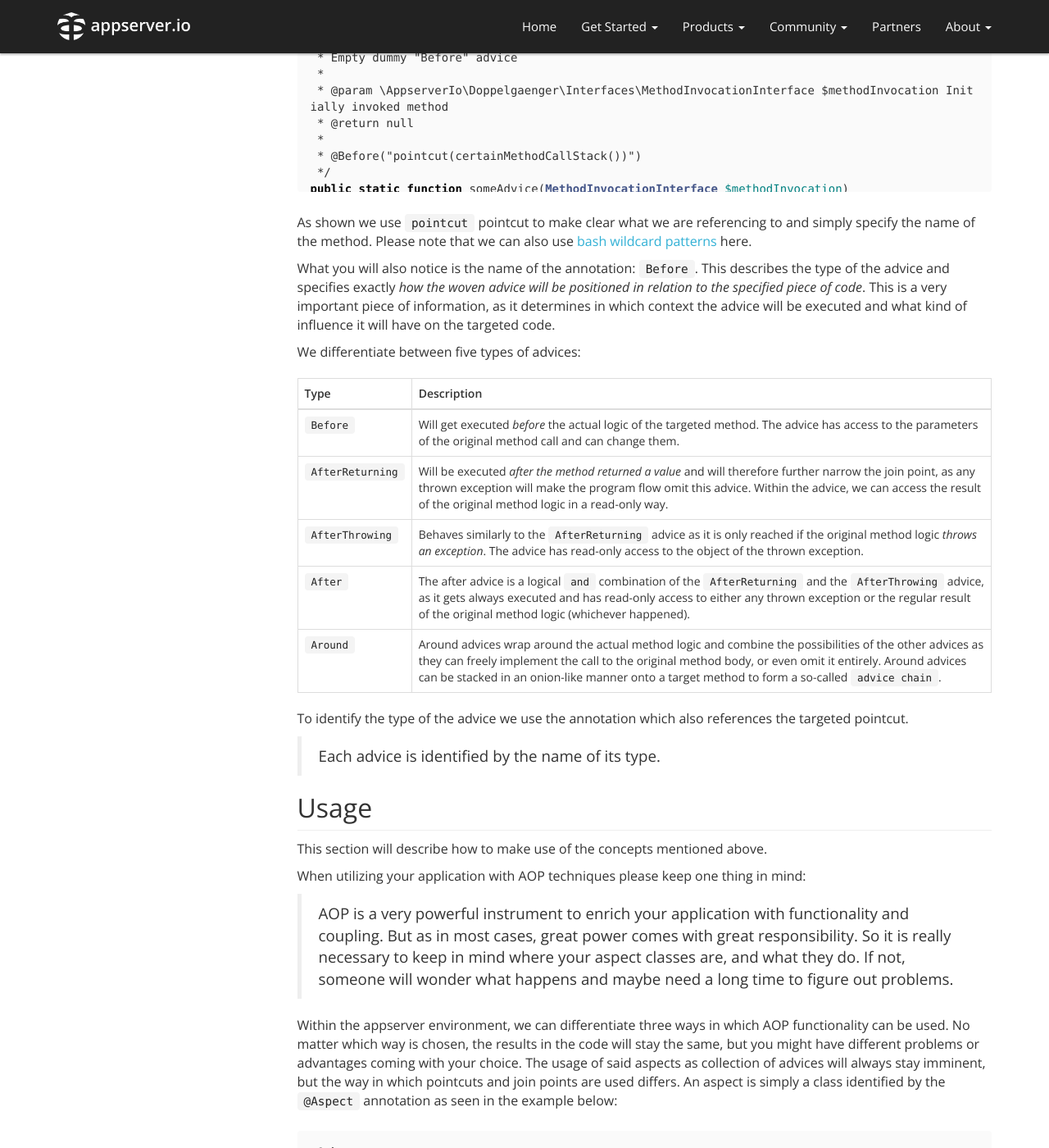
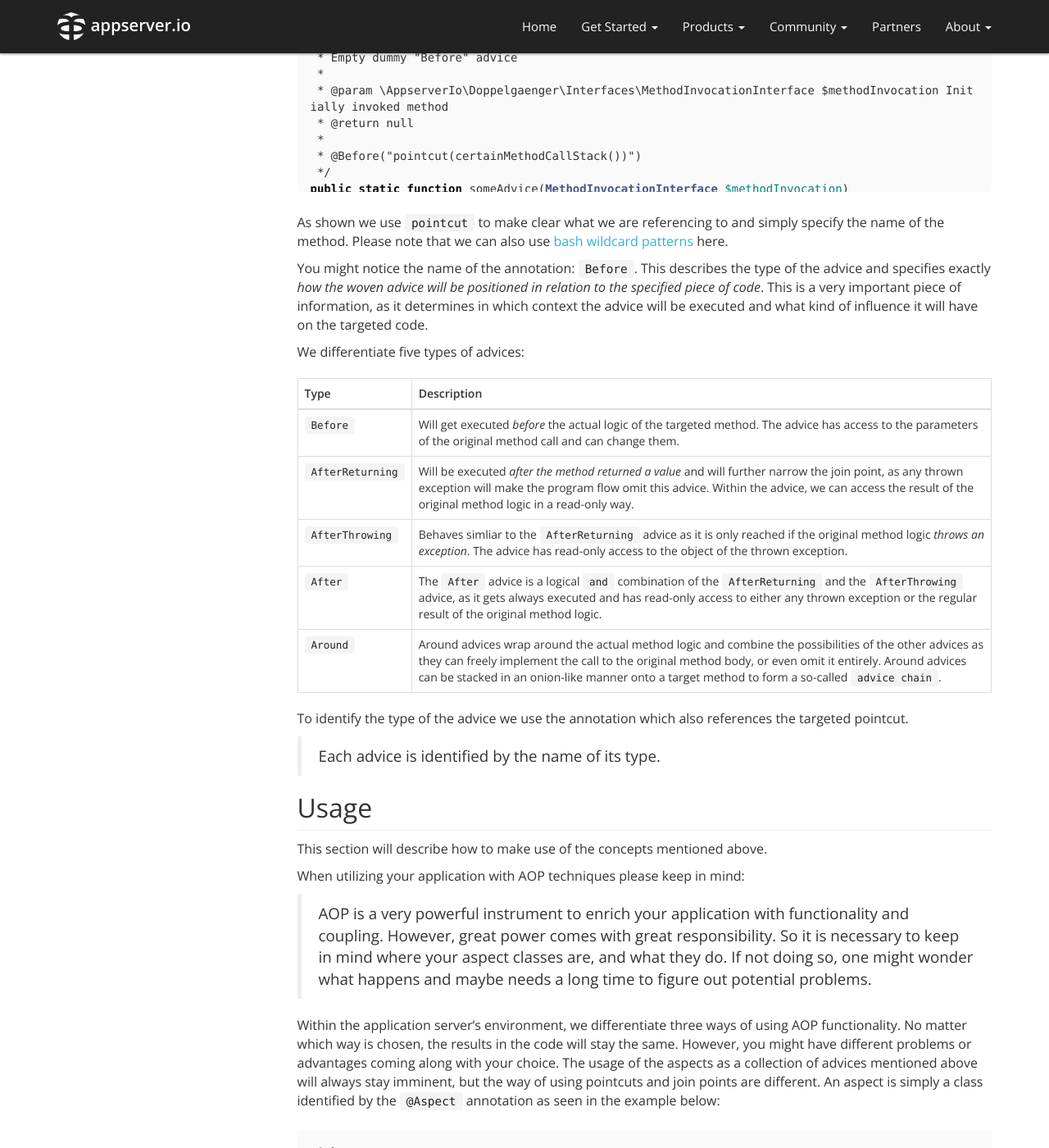
Before and after one commit to appserver-io/appserver, a Jekyll site: the page built from _docs/aop.md, in a window 1280 px wide and 1400 px high, scrolled down 4323 px. Shown: the whole window at 82% size. Built offline with Jekyll 4.4.1, drawn with Linux system fonts in a browser that asks for light colours; nearby versions of some CDN libraries; library files that are not in the unit come from our copies; Markdown is read by kramdown in place of the engine named in the settings; some of the changed text lies outside the part shown.

Commit message:
Update aop.md
Changes until line 298

````diff
--- a/_docs/aop.md
+++ b/_docs/aop.md
@@ -161,25 +161,25 @@
 
 | Connective  | Symbol      | Description                                                                                          |
 | ------------| ------------| -----------------------------------------------------------------------------------------------------|
-| `and`         | &&          | Both parts of the pointcut have to evaluate to `true` that the weaving will take effect.             |
-| `or`          | &#124;&#124;| *At least one* part on both sides of the or connective have to be true that the weaving takes place. |
-| `if...then`   | if(...)     | The boolean result of the condition within the brackets can be used to determine if weaving will take place. The condition will share the scope of the method(s) specified within the narrowed `call` join point |
+| `and`         | &&          | Both parts of the pointcut have to return `true` for the weaving to take effect.             |
+| `or`          | &#124;&#124;| *At least one* part on both sides of the connection have to be true for the weaving to take place. |
+| `if...then`   | if(...)     | The boolean result of the condition within the brackets can be used to determine if weaving will take place. The condition will share the scope of the method(s) specified within the narrowed `call` join point. |
 
-As you can also see, you do not have to specify the full name of the targeted code as we support [bash wildcard patterns](https://www.shell-tips.com/2006/11/04/using-bash-wildcards/) within so called `Signature Pointcuts`.
+As you can see, you do not have to specify the full name of the targeted code as we support [bash wildcard patterns](https://www.shell-tips.com/2006/11/04/using-bash-wildcards/) within so called `Signature Pointcuts`.
 
-> We can use very simple bash wildcard patterns to make the selection of code even more dynamic!
+> We can use very simple bash wildcard patterns to make the selection of code even more dynamic.
 
 ### Advices
 
-Advices are used to implement logic of cross-cutting concerns which will be woven into our application's code if a join point is reached.
+Advices are used to implement the logic of cross-cutting concerns which will be woven into our application's code if a join point is reached.
 
-Advices are logically gathered together in so-called `aspects`. Aspects are a group of logic concern actions just as a class is the grouping of actions an object can perform for itself or others. You will find this fitting as aspects are simply classes annotated in a certain way in our AOP implementation.
+Advices are logically gathered together in so-called `aspects`. Aspects are a group of logic concern actions just as a class is the grouping of actions an object can perform for itself or others. This sounds reasonalbe, because aspects are simply classes annotated in a certain way in our AOP implementation.
 A commonly used example of an aspect is a class providing several methods for logging, e.g. for different severity levels.
 
 As described above an advice can reference a `pointcut` to specify the `join point` and a piece of program code it will get woven into.
-To do so we also prefer the usage of an annotation.
+To do so, we also prefer the usage of an annotation.
 
-A basic example looks like this:
+A basic example looks like the following.
 
 ```php
 <?php
@@ -198,20 +198,20 @@
 }
 ```
 
-As shown we use `pointcut` pointcut to make clear what we are referencing to and simply specify the name of the method.
+As shown we use `pointcut` to make clear what we are referencing to and simply specify the name of the method.
 Please note that we can also use [bash wildcard patterns](https://www.shell-tips.com/2006/11/04/using-bash-wildcards/) here.
 
-What you will also notice is the name of the annotation: `Before`.
+You might notice the name of the annotation: `Before`.
 This describes the type of the advice and specifies exactly *how the woven advice will be positioned in relation to the specified piece of code*. This is a very important piece of information, as it determines in which context the advice will be executed and what kind of influence it will have on the targeted code.
 
-We differentiate between five types of advices:
+We differentiate five types of advices:
 
 | Type            | Description                                                                                                                                                   |
 | ----------------| --------------------------------------------------------------------------------------------------------------------------------------------------------------|
 | `Before`        | Will get executed *before* the actual logic of the targeted method. The advice has access to the parameters of the original method call and can change them. |
-| `AfterReturning`| Will be executed *after the method returned a value* and will therefore further narrow the join point, as any thrown exception will make the program flow omit this advice. Within the advice, we can access the result of the original method logic in a read-only way.                                                                                            |
-| `AfterThrowing` | Behaves similarly to the `AfterReturning` advice as it is only reached if the original method logic *throws an exception*. The advice has read-only access to the object of the thrown exception. |
-| `After`         | The after advice is a logical `and` combination of the `AfterReturning` and the `AfterThrowing` advice, as it gets always executed and has read-only access to either any thrown exception or the regular result of the original method logic (whichever happened). |
+| `AfterReturning`| Will be executed *after the method returned a value* and will further narrow the join point, as any thrown exception will make the program flow omit this advice. Within the advice, we can access the result of the original method logic in a read-only way. |
+| `AfterThrowing` | Behaves simliar to the `AfterReturning` advice as it is only reached if the original method logic *throws an exception*. The advice has read-only access to the object of the thrown exception. |
+| `After`         | The `After` advice is a logical `and` combination of the `AfterReturning` and the `AfterThrowing` advice, as it gets always executed and has read-only access to either any thrown exception or the regular result of the original method logic. |
 | `Around`        | Around advices wrap around the actual method logic and combine the possibilities of the other advices as they can freely implement the call to the original method body, or even omit it entirely. Around advices can be stacked in an onion-like manner onto a target method to form a so-called `advice chain`. |
 
  To identify the type of the advice we use the annotation which also references the targeted pointcut.
@@ -222,14 +222,14 @@
 
 This section will describe how to make use of the concepts mentioned above.
 
-When utilizing your application with AOP techniques please keep one thing in mind:
+When utilizing your application with AOP techniques please keep in mind:
 
 > AOP is a very powerful instrument to enrich your application with functionality and coupling.
-> But as in most cases, great power comes with great responsibility. So it is really
-> necessary to keep in mind where your aspect classes are, and what they do. If not, someone
-> will wonder what happens and maybe need a long time to figure out problems.
+> However, great power comes with great responsibility. So it is
+> necessary to keep in mind where your aspect classes are, and what they do. If not doing so, one
+> might wonder what happens and maybe needs a long time to figure out potential problems.
 
-Within the appserver environment, we can differentiate three ways in which AOP functionality can be used. No matter which way is chosen, the results in the code will stay the same, but you might have different problems or advantages coming with your choice. The usage of said aspects as collection of advices will always stay imminent, but the way in which pointcuts and join points are used differs.
+Within the application server's environment, we differentiate three ways of using AOP functionality. No matter which way is chosen, the results in the code will stay the same. However, you might have different problems or advantages coming along with your choice. The usage of the aspects as a collection of advices mentioned above will always stay imminent, but the way of using pointcuts and join points are different.
 An aspect is simply a class identified by the `@Aspect` annotation as seen in the example below:
 
 ```php
@@ -248,15 +248,15 @@
 
 Aspect classes have to be implemented within your webapp, namely within the `META-INF`, `WEB-INF` or `common` directory.
 
-> Please also note that aspects MUST NOT have a constructor requiring parameters
+> Please note that aspects MUST NOT have a constructor requiring parameters.
 
 ### Generic annotations within aspects
 
 The first usage possibility is solely based on the on aspect classes and annotations.
-Within these class definitions, we can define pointcuts and advices referencing them as already mentioned [above](#important-terms).
+Within these class definitions, we can define pointcuts and advices for reference as mentioned [above](#important-terms).
 
-In the example below you can see the pointcut `allDoGet` which defines a call to any method called `doGet` within any class in the `\Namespace\Module` namespace.
- The `Before` advice `logInfoAdvice` does reference the `allDoGet` pointcut and will therefore be woven into any `doGet` method right before (hence the `Before` type) the original method logic.
+In the example below you can see the pointcut `allDoGet`, which defines a call to any method called `doGet`, within any class in the `\Namespace\Module` namespace.
+The `Before` advice `logInfoAdvice` references the `allDoGet` pointcut and will, therefore, be woven into any `doGet` method right before (hence the `Before` type) the original method logic.
 
 ```php
 <?php
````
Also changed, not shown: other parts of _docs/aop.md (+1 -1 lines).
